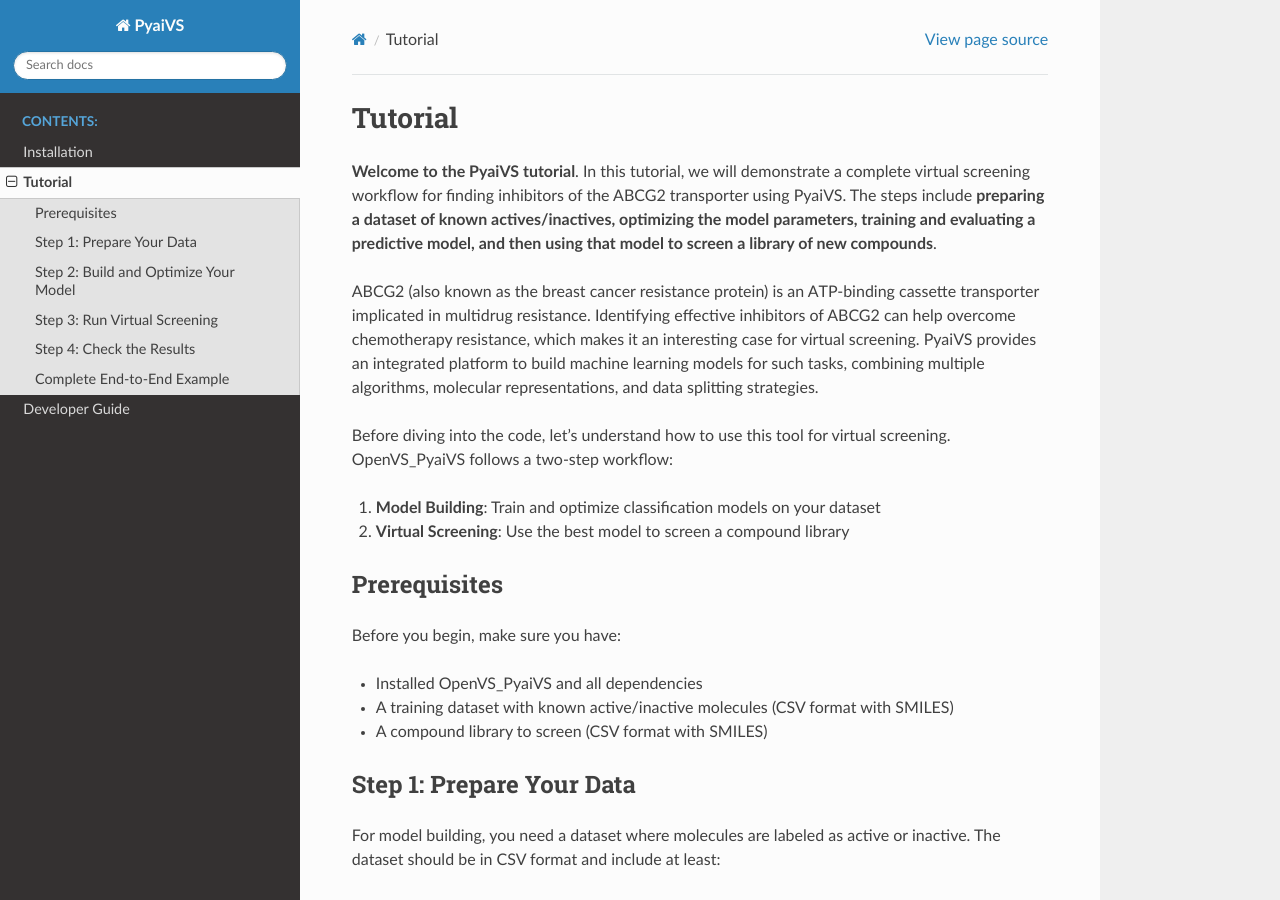
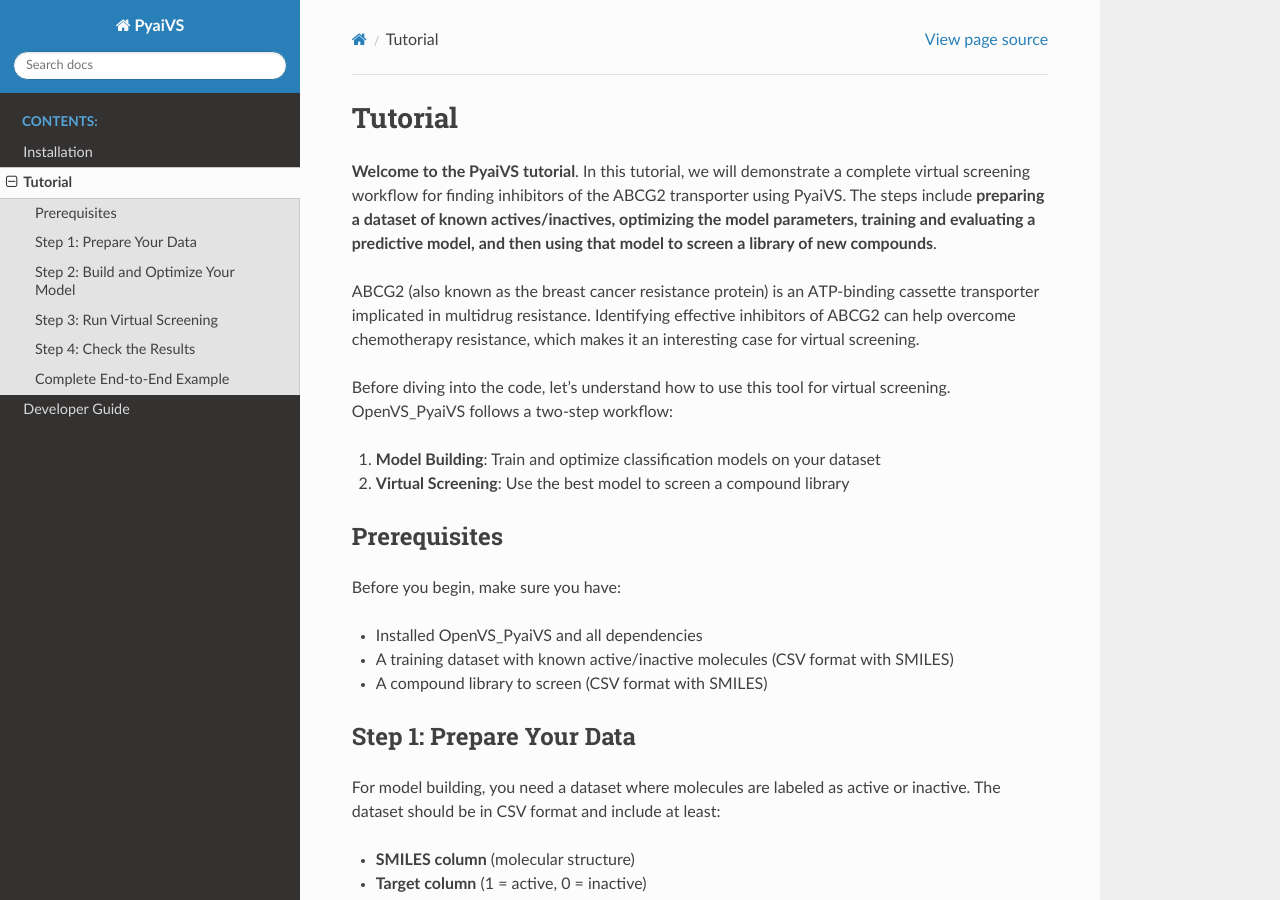
Before and after one commit to danqingmk/OpenVS_PyaiVS, a Sphinx documentation site: the page built from docs/tutorial.rst, in a window 1280 px wide and 900 px high. Built offline with Sphinx 7.4.7 and the Read the Docs theme 3.1.0, drawn with Linux system fonts in a browser that asks for light colours.

Commit message:
Update tutorial.rst

```diff
--- a/docs/tutorial.rst
+++ b/docs/tutorial.rst
@@ -3,7 +3,7 @@ Tutorial
 
 **Welcome to the PyaiVS tutorial**. In this tutorial, we will demonstrate a complete virtual screening workflow for finding inhibitors of the ABCG2 transporter using PyaiVS. The steps include **preparing a dataset of known actives/inactives, optimizing the model parameters, training and evaluating a predictive model, and then using that model to screen a library of new compounds**.
 
-ABCG2 (also known as the breast cancer resistance protein) is an ATP-binding cassette transporter implicated in multidrug resistance. Identifying effective inhibitors of ABCG2 can help overcome chemotherapy resistance, which makes it an interesting case for virtual screening. PyaiVS provides an integrated platform to build machine learning models for such tasks, combining multiple algorithms, molecular representations, and data splitting strategies.
+ABCG2 (also known as the breast cancer resistance protein) is an ATP-binding cassette transporter implicated in multidrug resistance. Identifying effective inhibitors of ABCG2 can help overcome chemotherapy resistance, which makes it an interesting case for virtual screening.
 
 Before diving into the code, let’s understand how to use this tool for virtual screening.
 OpenVS_PyaiVS follows a two-step workflow:
```
